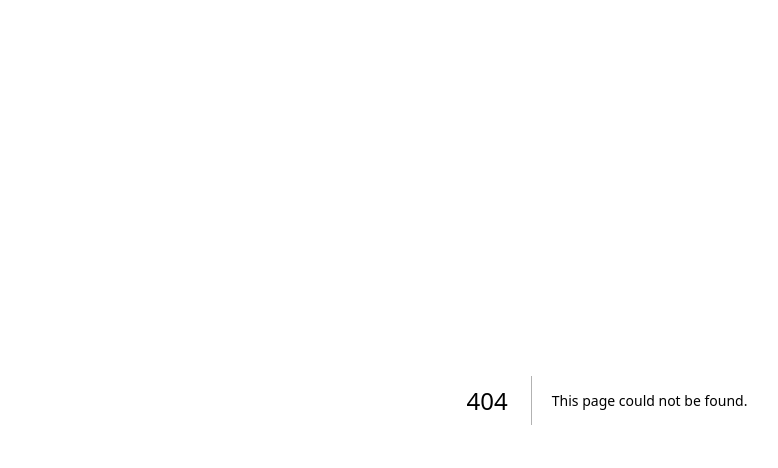
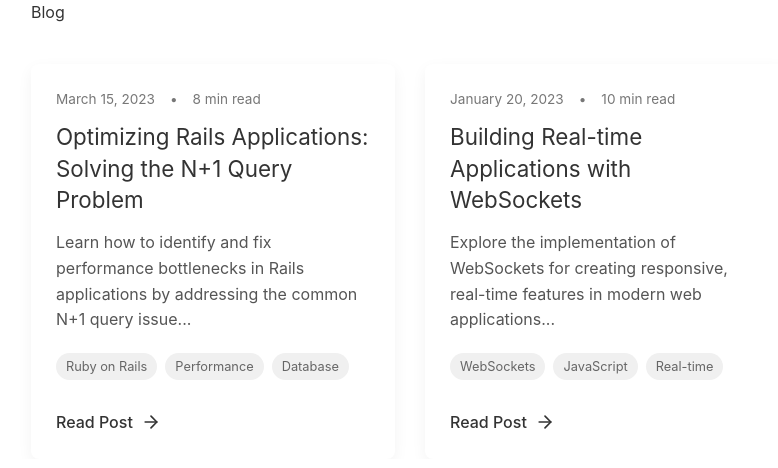
Before and after one commit to sromelus/my_dev_porfolio, a Next.js app: page /blogs in a window 1280 px wide. Before the commit this address had no page. Shown: the top 468 px of the page, without its empty margins (33-811 px from the left). Built offline with nearby package versions, Linux system fonts and the light colour scheme.

Commit message:
added blogs page

```diff
--- /dev/null
+++ b/app/blogs/page.tsx
@@ -0,0 +1,74 @@
+import React from 'react';
+import Link from 'next/link';
+
+type BlogPost = {
+  id: number;
+  title: string;
+  excerpt: string;
+  date: string;
+  readTime: string;
+  url: string;
+  tags: string[];
+};
+
+const blogPosts: BlogPost[] = [
+  {
+    id: 1,
+    title: "Optimizing Rails Applications: Solving the N+1 Query Problem",
+    excerpt: "Learn how to identify and fix performance bottlenecks in Rails applications by addressing the common N+1 query issue...",
+    date: "March 15, 2023",
+    readTime: "8 min read",
+    url: "/blog/optimizing-rails-applications",
+    tags: ["Ruby on Rails", "Performance", "Database"]
+  },
+  {
+    id: 2,
+    title: "Building Real-time Applications with WebSockets",
+    excerpt: "Explore the implementation of WebSockets for creating responsive, real-time features in modern web applications...",
+    date: "January 20, 2023",
+    readTime: "10 min read",
+    url: "/blog/real-time-applications-websockets",
+    tags: ["WebSockets", "JavaScript", "Real-time"]
+  },
+  // Add more blog posts as needed
+];
+
+export default function BlogPage() {
+  return (
+    <div className="blog-page">
+      <div className="container">
+        <h1 className="page-title">Blog</h1>
+        <div className="blog-grid">
+          {blogPosts.map((post) => (
+            <div key={post.id} className="blog-card">
+              <div className="blog-content">
+                <div className="blog-meta">
+                  <span className="blog-date">{post.date}</span>
+                  <span className="blog-read-time">{post.readTime}</span>
+                </div>
+                <h3 className="blog-title">
+                  <Link href={post.url}>{post.title}</Link>
+                </h3>
+                <p className="blog-excerpt">{post.excerpt}</p>
+                <div className="blog-tags">
+                  {post.tags.map((tag, index) => (
+                    <span key={index} className="blog-tag">{tag}</span>
+                  ))}
+                </div>
+              </div>
+              <div className="blog-action">
+                <Link href={post.url} className="read-more">
+                  Read Post
+                  <svg xmlns="http://www.w3.org/2000/svg" width="20" height="20" viewBox="0 0 24 24" fill="none" stroke="currentColor" strokeWidth="2" strokeLinecap="round" strokeLinejoin="round">
+                    <path d="M5 12h14"></path>
+                    <path d="M12 5l7 7-7 7"></path>
+                  </svg>
+                </Link>
+              </div>
+            </div>
+          ))}
+        </div>
+      </div>
+    </div>
+  );
+}
--- a/app/components/Footer.tsx
+++ b/app/components/Footer.tsx
@@ -18,6 +18,7 @@ const Footer: React.FC = () => {
               <li><Link href="#home">Home</Link></li>
               <li><Link href="#about">About</Link></li>
               <li><Link href="#projects">Projects</Link></li>
+              <li><Link href="/blogs">Blogs</Link></li>
               <li><Link href="https://linkedin.com/in/shardlyromelus">Contact</Link></li>
             </ul>
           </div>
--- a/app/components/Header.tsx
+++ b/app/components/Header.tsx
@@ -36,6 +36,7 @@ const Header: React.FC = () => {
             <li><Link href="/" onClick={() => setMenuOpen(false)}>Home</Link></li>
             <li><Link href="#about" onClick={() => setMenuOpen(false)}>About</Link></li>
             <li><Link href="#projects" onClick={() => setMenuOpen(false)}>Projects</Link></li>
+            <li><Link href="/blogs" onClick={() => setMenuOpen(false)}>Blogs</Link></li>
             <li><Link href="https://www.linkedin.com/in/shardlyromelus" onClick={() => setMenuOpen(false)}>Contact</Link></li>
           </ul>
         </nav>
--- a/styles/globals.css
+++ b/styles/globals.css
@@ -560,3 +560,130 @@ a {
     grid-template-columns: 1fr;
   }
 }
+
+/* Blog Section */
+
+/* ... existing styles ... */
+
+/* Blog Section */
+.blog-section {
+  padding: 80px 0;
+  background-color: #f9f9f9;
+}
+
+.blog-grid {
+  display: grid;
+  grid-template-columns: repeat(auto-fill, minmax(320px, 1fr));
+  gap: 30px;
+  margin-top: 40px;
+}
+
+.blog-card {
+  background-color: #fff;
+  border-radius: 8px;
+  overflow: hidden;
+  box-shadow: 0 5px 15px rgba(0, 0, 0, 0.05);
+  display: flex;
+  flex-direction: column;
+  transition: transform 0.3s ease, box-shadow 0.3s ease;
+  height: 100%;
+}
+
+.blog-card:hover {
+  transform: translateY(-5px);
+  box-shadow: 0 10px 25px rgba(0, 0, 0, 0.1);
+}
+
+.blog-content {
+  padding: 25px;
+  flex-grow: 1;
+  display: flex;
+  flex-direction: column;
+}
+
+.blog-meta {
+  display: flex;
+  color: #777;
+  font-size: 0.85rem;
+  margin-bottom: 12px;
+}
+
+.blog-date {
+  margin-right: 15px;
+}
+
+.blog-read-time:before {
+  content: '•';
+  margin-right: 15px;
+}
+
+.blog-title {
+  font-size: 1.4rem;
+  margin-bottom: 15px;
+  line-height: 1.4;
+}
+
+.blog-title a {
+  color: #333;
+  text-decoration: none;
+  transition: color 0.2s;
+}
+
+.blog-title a:hover {
+  color: #555;
+}
+
+.blog-excerpt {
+  color: #555;
+  font-size: 1rem;
+  line-height: 1.6;
+  margin-bottom: 20px;
+  flex-grow: 1;
+}
+
+.blog-tags {
+  display: flex;
+  flex-wrap: wrap;
+  gap: 8px;
+  margin-bottom: 5px;
+}
+
+.blog-tag {
+  background-color: #f0f0f0;
+  color: #666;
+  padding: 4px 10px;
+  border-radius: 20px;
+  font-size: 0.8rem;
+}
+
+.blog-action {
+  padding: 0 25px 25px;
+}
+
+.read-more {
+  display: flex;
+  align-items: center;
+  color: #333;
+  font-weight: 500;
+  text-decoration: none;
+  transition: color 0.2s;
+}
+
+.read-more svg {
+  margin-left: 8px;
+  transition: transform 0.2s;
+}
+
+.read-more:hover {
+  color: #555;
+}
+
+.read-more:hover svg {
+  transform: translateX(4px);
+}
+
+@media (max-width: 768px) {
+  .blog-grid {
+    grid-template-columns: 1fr;
+  }
+}
```
Also changed, not shown: app/blogs/[name]/page.tsx (added, +11 -0 lines).
